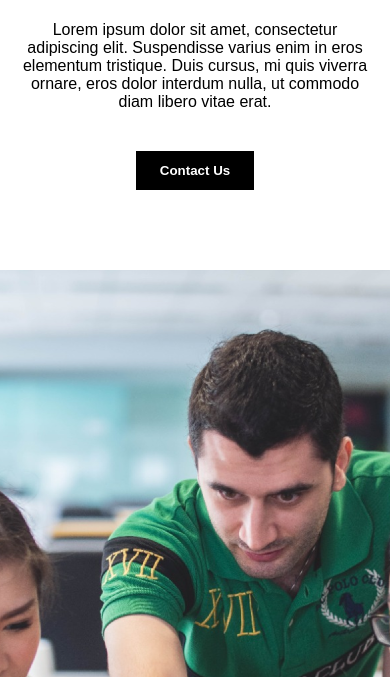
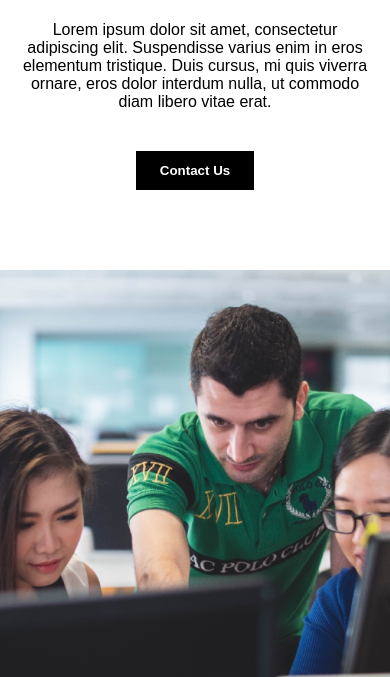
Before and after one commit to SAJalingo/Intership-landing-page, a plain HTML site: page index.html in a window 390 px wide. Shown: the part 423-1100 px from the top of the page. Drawn offline with Linux system fonts and the light colour scheme.

Commit message:
image height

```diff
--- a/style.css
+++ b/style.css
@@ -72,7 +72,7 @@ header .header_container .header_image{
         width: 100%;
     }
     header .header_container .header_image_w{
-        width: 444px;
+        height: 444px;
     }
 }
 
```
